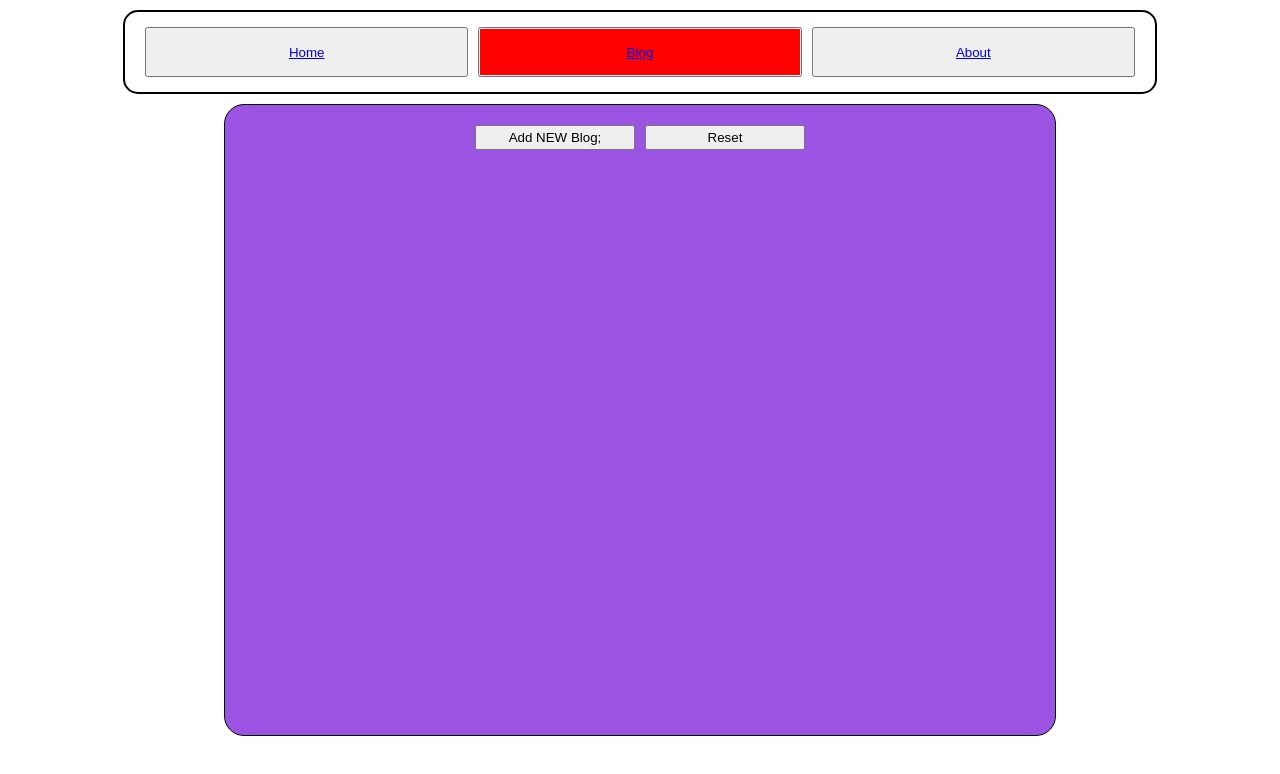
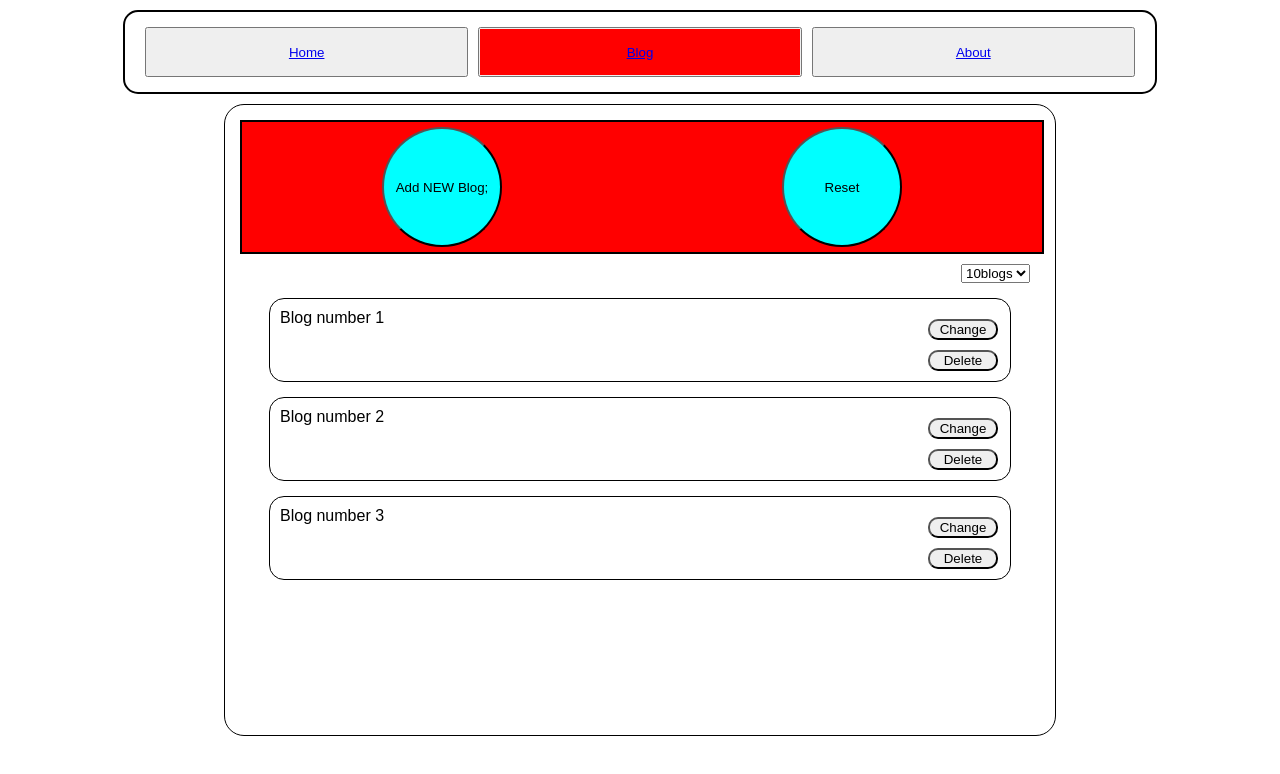
Before and after one commit to lpigas/miniP, a React (Create React App) app: page /blog/blogs in a window 1280 px wide. Shown: the top 774 px of the page. Built offline with nearby package versions, Linux system fonts and the light colour scheme; the HTML template or start-up script is replaced by a standard one.

Commit message:
add test bliogs, add button , add func delete

```diff
--- a/src/components/atoms/Buttons/MyButton/MyButton.css
+++ b/src/components/atoms/Buttons/MyButton/MyButton.css
@@ -1,5 +1,15 @@
+
 .allBlogs__menu--button{
+
     padding: 3px;
-    min-width: 160px;
+     min-width: 120px;
+    min-height: 120px;
     margin: 5px;
+    background-color: aqua;
+    border-radius: 50%;
 }
+.Change-del{
+    width: 70px;
+    margin-top: 10px;
+    border-radius: 10px;
+}
--- /dev/null
+++ b/src/components/atoms/Select/Select.js
@@ -0,0 +1,29 @@
+import React from "react";
+
+export default function Select({
+  style,
+  options,
+  defaultOptions,
+  value,
+  onChange,
+  styleforDef,
+}) {
+  return (
+    <div>
+      <select
+        style={style}
+        value={value}
+        onChange={(e) => onChange(e.target.value)}
+      >
+        <option style={styleforDef} value="" disabled>
+          {defaultOptions}
+        </option>
+        {options.map((item) => (
+          <option key={item.value} value={item.value}>
+            {item.name}
+          </option>
+        ))}
+      </select>
+    </div>
+  );
+}
--- a/src/scenes/Blogs/components/ComponentsBlogsAll/BlogList/BlogList.css
+++ b/src/scenes/Blogs/components/ComponentsBlogsAll/BlogList/BlogList.css
@@ -1,11 +1,31 @@
 .allBlogs{
-    display: flex;
+    display: block;
     justify-content: center;
     margin: auto;
     width: 800px;
     min-height: 600px;
-    background: rgb(155, 84, 226);
+    /* background: rgb(155, 84, 226); */
     border: 1px solid black;
     border-radius: 20px;
     padding: 15px;
+
 }
+.allBlogs__menu{
+    display: flex;
+    width: 100%;
+    justify-content: center;
+    height: 130px;
+    border: 2px solid black;
+
+}
+.allBlogs__menu-button{
+    width: 100%;
+    display: flex;
+    justify-content: space-around;
+    background-color: red;
+}
+.allBlogs__menu--selest{
+    display: flex;
+    justify-content: end;
+    margin: 10px;
+}
--- a/src/scenes/Blogs/components/ComponentsBlogsAll/BlogList/BlogList.js
+++ b/src/scenes/Blogs/components/ComponentsBlogsAll/BlogList/BlogList.js
@@ -1,14 +1,48 @@
-import React from 'react'
+import React, { useState } from 'react'
 import './BlogList.css'
 import MyButton from '../../../../../components/atoms/Buttons/MyButton/MyButton'
+import Select from '../../../../../components/atoms/Select/Select'
+import BlogForm from '../Blogform/BlogForm'
+
 export default function BlogList() {
+  const [blogs, setBlogs] = useState([
+    {id:1, title:'Blog number 1', body: 'popka1'},
+    {id:2, title:'Blog number 2', body: 'popka2'},
+    {id:3, title:'Blog number 3', body: 'popka3'},
+  ])
+  const selectMenuOptions = [{name:'10blogs', value:'10'},
+                             {name:'20blogs', value:'20'},
+                             {name:'50blogs', value:'50'},
+]
+const changeSelectBlogsPage = e =>{
+  console.log(e)
+}
+const deleteBlog = delBlog =>{
+  setBlogs(blogs.filter(item => item !== delBlog))
+}
+const changeBlog = change =>{
+  console.log(change)
+}
   return (
     <div className='allBlogs'>
-        <div className='allBlogs__menu'>
+      <div className='allBlogs__menu'>
+        <div className='allBlogs__menu-button'>
         <MyButton className='allBlogs__menu--button'>Add NEW Blog;</MyButton>
         <MyButton className='allBlogs__menu--button'>Reset</MyButton>
+        </div>
+      </div>
+        <div className='allBlogs__menu--selest'>
+        <Select options={selectMenuOptions}
+        onChange={e=> changeSelectBlogsPage(e)}/>
+        </div>
+    <div>
 
-        </div>
+    </div>
+    {blogs.map((item => <BlogForm dataForm={item}
+      key={item.id}
+      deleteBlog={deleteBlog}
+      changeBlog={changeBlog}
+      />))}
 
     </div>
   )
--- /dev/null
+++ b/src/scenes/Blogs/components/ComponentsBlogsAll/Blogform/BlogForm.css
@@ -0,0 +1,12 @@
+.BlogForm{
+    display: flex;
+    width: 90%;
+    min-height: 55px;
+    padding: 10px;
+    margin: 15px auto;
+    border: 1px solid black;
+    border-radius: 15px;
+}
+.Blogs{
+    min-width: 90%;
+}
--- /dev/null
+++ b/src/scenes/Blogs/components/ComponentsBlogsAll/Blogform/BlogForm.js
@@ -0,0 +1,20 @@
+import React from 'react'
+import MyButton from '../../../../../components/atoms/Buttons/MyButton/MyButton'
+import './BlogForm.css'
+
+export default function BlogForm({dataForm, changeBlog, deleteBlog}) {
+    console.log(dataForm)
+  return (
+    <div className='BlogForm' key={dataForm.id}>
+        <div className='Blogs'>
+        <div>
+            {dataForm.title}
+        </div>
+        </div>
+        <div className='BlogsButton'>
+        <MyButton className='Change-del' onClick={()=>changeBlog(dataForm)}>Change</MyButton>
+        <MyButton className='Change-del' onClick={()=>deleteBlog(dataForm)}>Delete</MyButton>
+        </div>
+    </div>
+  )
+}
--- a/src/scenes/Home/Home.js
+++ b/src/scenes/Home/Home.js
@@ -1,11 +1,11 @@
 import React from "react";
 import Layout from "../../components/layouts/Layout/Layout";
-import BlogList from "../Blogs/components/ComponentsBlogsAll/BlogList/BlogList";
+// import BlogList from "../Blogs/components/ComponentsBlogsAll/BlogList/BlogList";
 export default function Home() {
   return (
     <Layout>
       <div>
-        <BlogList/>
+        PISKA
       </div>
     </Layout>
   );
```
